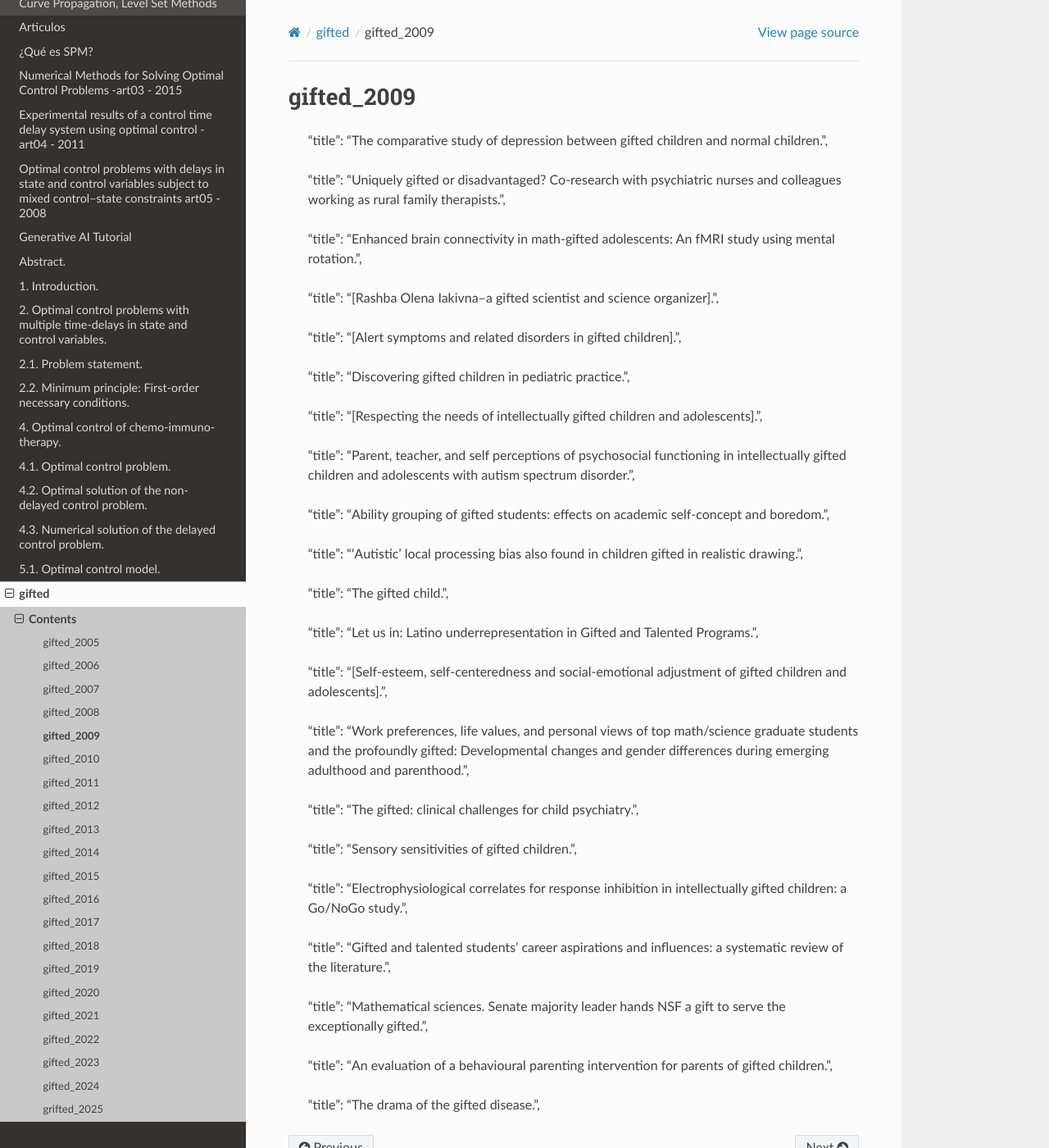
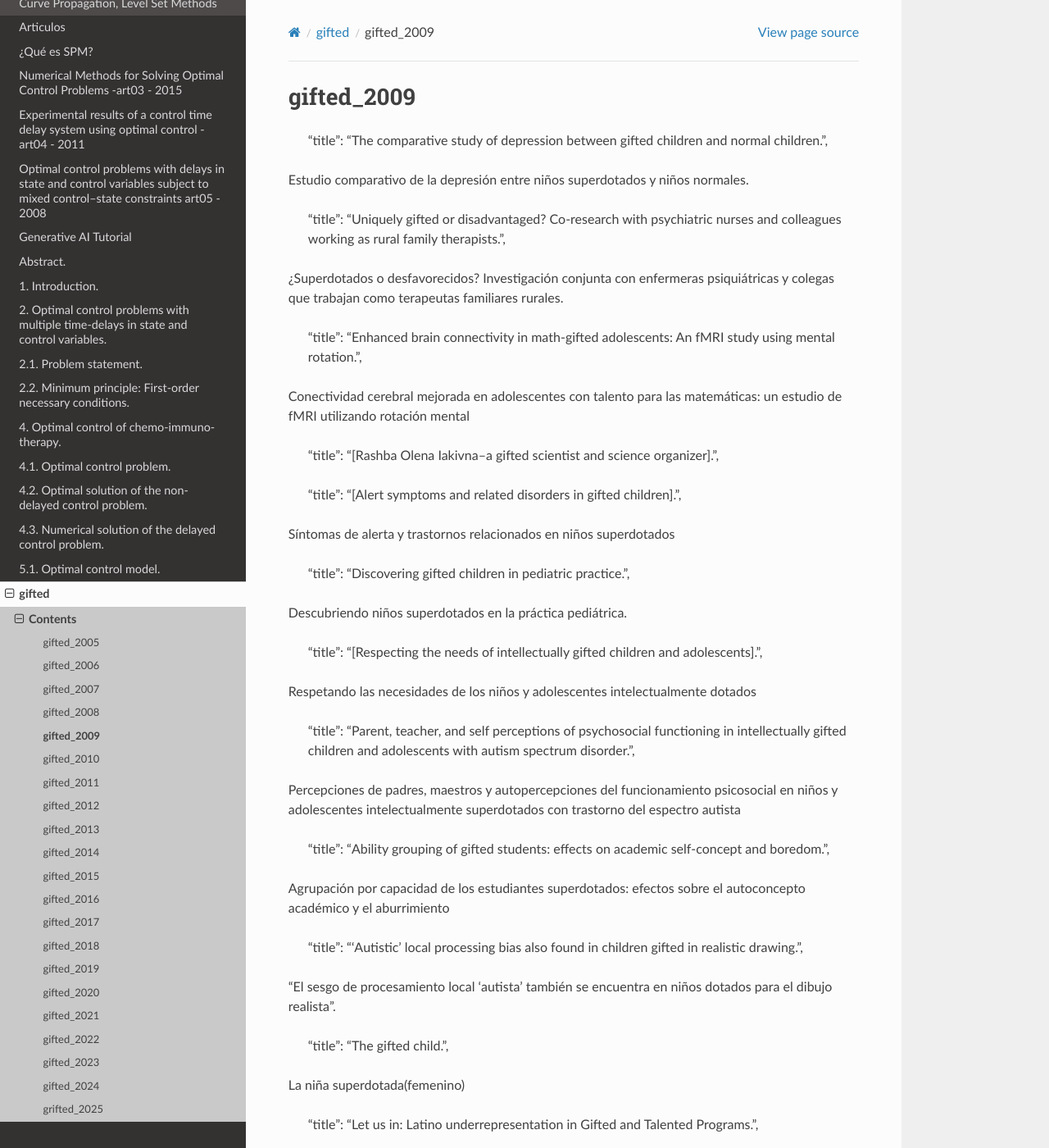
Before and after one commit to matecom57/santosg57-articulostesis, a Sphinx documentation site: the page built from docs/source/gifted/gifted_2009_title.rst, in a window 1280 px wide and 1400 px high. Shown: the whole window at 82% size. Built offline with Sphinx 7.4.7 and the Read the Docs theme 3.1.0, drawn with Linux system fonts in a browser that asks for light colours; some of the changed text lies outside the part shown.

Commit message:
Test comité

```diff
--- a/docs/source/gifted/gifted_2009_title.rst
+++ b/docs/source/gifted/gifted_2009_title.rst
@@ -3,42 +3,77 @@ gifted_2009
 
     "title": "The comparative study of depression between gifted children and normal children.",
 
+Estudio comparativo de la depresión entre niños superdotados y niños normales.
+
     "title": "Uniquely gifted or disadvantaged? Co-research with psychiatric nurses and colleagues working as rural family therapists.",
+
+¿Superdotados o desfavorecidos? Investigación conjunta con enfermeras psiquiátricas y colegas que trabajan como terapeutas familiares rurales.
 
     "title": "Enhanced brain connectivity in math-gifted adolescents: An fMRI study using mental rotation.",
 
+Conectividad cerebral mejorada en adolescentes con talento para las matemáticas: un estudio de fMRI utilizando rotación mental
+
+
     "title": "[Rashba Olena Iakivna--a gifted scientist and science organizer].",
+
+
 
     "title": "[Alert symptoms and related disorders in gifted children].",
 
+Síntomas de alerta y trastornos relacionados en niños superdotados
+
     "title": "Discovering gifted children in pediatric practice.",
+
+Descubriendo niños superdotados en la práctica pediátrica.
 
     "title": "[Respecting the needs of intellectually gifted children and adolescents].",
 
+Respetando las necesidades de los niños y adolescentes intelectualmente dotados
+
     "title": "Parent, teacher, and self perceptions of psychosocial functioning in intellectually gifted children and adolescents with autism spectrum disorder.",
+
+Percepciones de padres, maestros y autopercepciones del funcionamiento psicosocial en niños y adolescentes intelectualmente superdotados con trastorno del espectro autista
 
     "title": "Ability grouping of gifted students: effects on academic self-concept and boredom.",
 
+Agrupación por capacidad de los estudiantes superdotados: efectos sobre el autoconcepto académico y el aburrimiento
+
     "title": "'Autistic' local processing bias also found in children gifted in realistic drawing.",
 
+"El sesgo de procesamiento local 'autista' también se encuentra en niños dotados para el dibujo realista".
+
     "title": "The gifted child.",
+
+La niña superdotada(femenino)
 
     "title": "Let us in: Latino underrepresentation in Gifted and Talented Programs.",
 
     "title": "[Self-esteem, self-centeredness and social-emotional adjustment of gifted children and adolescents].",
 
+Autoestima, egocentrismo y ajuste socioemocional de niños y adolescentes superdotados
+
     "title": "Work preferences, life values, and personal views of top math/science graduate students and the profoundly gifted: Developmental changes and gender differences during emerging adulthood and parenthood.",
 
     "title": "The gifted: clinical challenges for child psychiatry.",
 
+Los superdotados: desafíos clínicos para la psiquiatría infantil
+
     "title": "Sensory sensitivities of gifted children.",
+
+Sensibilidades sensoriales de los niños superdotados
 
     "title": "Electrophysiological correlates for response inhibition in intellectually gifted children: a Go/NoGo study.",
 
     "title": "Gifted and talented students' career aspirations and influences: a systematic review of the literature.",
 
+Aspiraciones e influencias profesionales de los estudiantes dotados y talentosos: una revisión sistemática de la literatura
+
     "title": "Mathematical sciences. Senate majority leader hands NSF a gift to serve the exceptionally gifted.",
 
     "title": "An evaluation of a behavioural parenting intervention for parents of gifted children.",
 
+Una evaluación de una intervención parental conductual para padres de niños superdotados.
+
     "title": "The drama of the gifted disease.",
+
+El drama de la enfermedad de los superdotados
```
